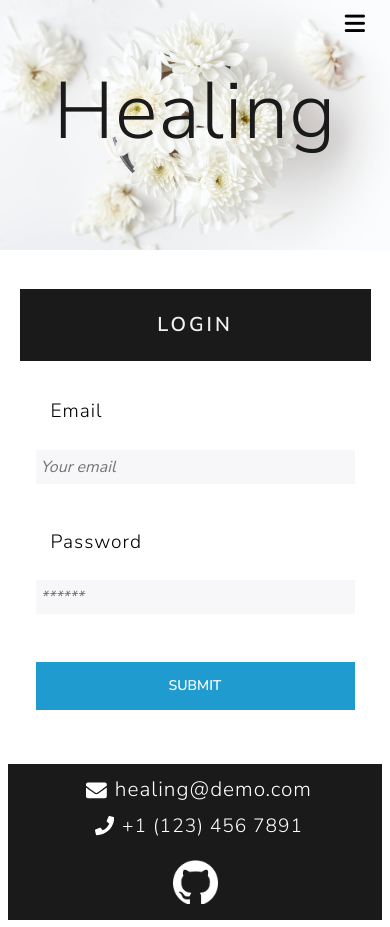
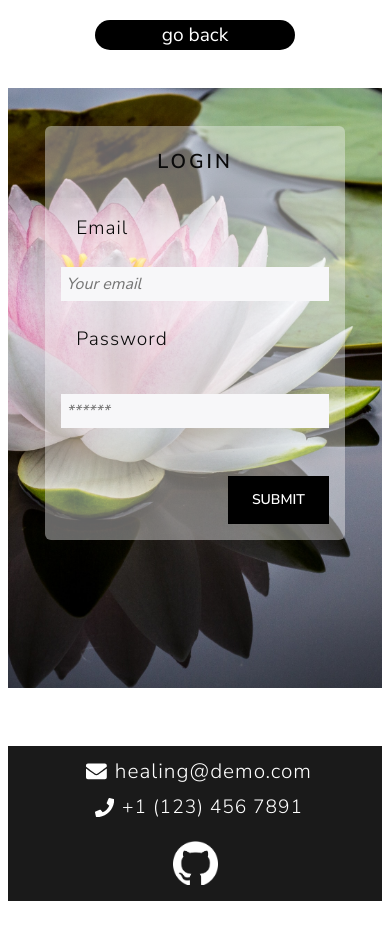
Before and after one commit to Saidou25/Healing, a React (Create React App) app in the folder client/: page /Login in a window 390 px wide. Built offline with nearby package versions, Linux system fonts and the light colour scheme.

Commit message:
Worked on login page. It now is consistant with signup

```diff
--- a/client/src/pages/Login/index.css
+++ b/client/src/pages/Login/index.css
@@ -1,10 +1,50 @@
-.login {
+.go-back {
+    margin-top: 5%;
+  }
+  .btn-go-back {
+    font-size: 1.2rem;
+    text-decoration: none;
+    background-color: black;
+    width: 200px;
+    border-radius: 25px;
+    border: 0;
+  }
+  .btn-go-back:hover {
+    background-color: rgb(211, 165, 209);
+  }
+  .bg-image {
+    background-image: url("../../assets/images/nenuphar.jpeg");
+    /* min-height: 90%; */
+    min-height: 600px;
+    /* background-position: center; */
+    background-repeat: no-repeat;
+    background-size: cover;
+    position: relative;
+    margin-top: 4%;
+    margin-left: 6%;
+    margin-right: 6%;
+    margin-bottom: 7%;
+  }
+  /* .login {
     width: 40%;
     margin-top: 5%;
     margin-bottom: 5%;
     margin-right: auto;
     margin-left: auto;
-}
+} */
+.container-login {
+    position: absolute;
+    right: 0;
+    width: 450px;
+  }
+  .login {
+    margin-top: 10%;
+    /* margin-bottom: 15%; */
+    margin-right: 12%;
+    --bs-card-border-width: 0;
+    background-color: rgba(252, 252, 252, 0.4);
+  }
+
 .header-login {
     text-align: center;
 }
@@ -19,28 +59,62 @@
     font-style: oblique;
 }
 
-.text-label {
+/* .text-label {
     width: 100%;
     margin-right: auto;
     margin-left: auto;
     margin: 15px;
-}
+} */
+.btn-position {
+    display: flex;
+    justify-content: flex-end;
+  }
+  .btn-login {
+    background-color: black;
+  }
+  .btn-login:hover {
+    background-color: rgb(211, 165, 209);
+  }
 
 @media screen and (max-width: 800px) {
-    .login {
+    .container-login {
         width: 90%;
+        padding-top: 1px;
         margin-top: 10%;
         margin-right: auto;
         margin-left: auto;
         box-shadow: none;
-    }
+        margin-bottom: 10%;
+      }
+      .login {
+        width: 80%;
+        margin-right: auto;
+        margin-left: auto;
+        --bs-card-border-width: 0;
+        background-color: rgba(252, 252, 252, 0.4);
+      }
+      .container-login {
+        position: relative;
+        /* width: 450px; */
+      }
+
+      .bg-image {
+        background-image: url("../../assets/images/nenuphar.jpeg");
+        /* min-height: 90%; */
+        min-height: 600px;
+        background-position: center;
+        margin-bottom: 10%;
+      }
 }
 @media screen and (max-width: 414px) {
-    .login {
-        width: 90%;
+    .container-login {
+        width: 100%;
         margin-top: 10%;
-        margin-right: auto;
-        margin-left: auto;
         box-shadow: none;
-    }
+        margin-bottom: 12%;
+      }
+      .bg-image {
+        margin-left: 2%;
+        margin-right: 2%;
+      }
 }
--- a/client/src/pages/Login/index.jsx
+++ b/client/src/pages/Login/index.jsx
@@ -1,16 +1,16 @@
 import React, { useState } from "react";
-import { useNavigate, Link } from 'react-router-dom';
+import { useNavigate, Link } from "react-router-dom";
 import { useMutation } from "@apollo/client";
 import { LOGIN_USER } from "../../utils/mutations";
-import Spinner from '../../components/Spinner';
-import Auth from '../../utils/auth';
-import Navbar from "../../components/Navbar";
-import Footer from '../../components/Footer';
-import './index.css';
+import Spinner from "../../components/Spinner";
+import Auth from "../../utils/auth";
+import pic from "../../assets/images/practitioner.jpeg";
+import Footer from "../../components/Footer";
+import "./index.css";
 
 const Login = () => {
   const navigate = useNavigate();
-    const [formState, setFormState] = useState({ email: '', password: '' });
+  const [formState, setFormState] = useState({ email: "", password: "" });
   const [login, { error, data, loading }] = useMutation(LOGIN_USER);
 
   // update state based on form input changes
@@ -33,36 +33,42 @@ const Login = () => {
 
       Auth.login(data.login.token);
 
-            navigate('/Dashboard', { state: { formState } });
-
+      navigate("/Dashboard", { state: { formState } });
     } catch (e) {
       console.error(e);
     }
     // clear form values
     setFormState({
-            email: '',
-            password: '',
+      email: "",
+      password: "",
     });
   };
-    if (loading) return <Spinner />
+  if (loading) return <Spinner />;
   return (
     <>
-            <Navbar />
-            <main className='container-login'>
+      <div className="go-back d-flex justify-content-center">
+        <Link to="/">
+          <button type="btn" className="btn-go-back text-white">
+            go back
+          </button>
+        </Link>
+      </div>
+      <div className="bg-image" src={pic} alt="care">
+        <main className="container-login g-0">
           <div className="card login">
-                    <h4 className="card-header header-login bg-primary rounded-0 text-light p-4">
-                        Login</h4>
+            <h4 className="card-header header-login text-primary-emphasis p-4">
+              Login
+            </h4>
             <div className="card-body p-3">
-                        {data ?
+              {data ? (
                 <p>
-                                Success! You may now head{' '}
+                  Success! You may now head{" "}
                   <Link to="/Dashboard">to your Dashboard.</Link>
                 </p>
-                            : (
+              ) : (
                 <form onSubmit={handleFormSubmit}>
-                                    <label className='form-label1 mb-4'>
-                                        Email
-                                    </label><br />
+                  <label className="form-label1 text-primary-emphasis mb-4 mt-0">Email</label>
+                  <br />
                   <input
                     className="form-input mb-4"
                     placeholder="Your email"
@@ -70,10 +76,10 @@ const Login = () => {
                     type="email"
                     value={formState.email}
                     onChange={handleChange}
-                                    /> <br />
-                                    <label className='form-label1'>
-                                        Password
-                                    </label><br />
+                  />{" "}
+                  <br />
+                  <label className="form-label1 text-primary-emphasis mb-4 mt-0">Password</label>
+                  <br />
                   <input
                     className="form-input mt-3"
                     placeholder="******"
@@ -81,27 +87,32 @@ const Login = () => {
                     type="password"
                     value={formState.password}
                     onChange={handleChange}
-                                    /> <br />
+                  />{" "}
+                  <br />
                   <div>
                     {error && (
                       <div className="bg-danger log-error text-white mt-5">
-                                                <p className='error-message m-2 pt-3 pb-3'>
+                        <p className="error-message m-2 pt-3 pb-3">
                           {error.message}
                         </p>
                       </div>
                     )}
                   </div>
+                  <div className="btn-position">
                   <button
-                                        className="btn btn-block rounded-0 mt-5 btn-info"
-                                        style={{ cursor: 'pointer' }}
-                                        type="submit">
+                    className="btn btn-primary btn-login rounded-0 mt-5"
+                    style={{ cursor: "pointer" }}
+                    type="submit"
+                  >
                     Submit
                   </button>
+                  </div>
                 </form>
               )}
             </div>
           </div>
         </main>
+      </div>
       <Footer />
     </>
   );
--- a/client/src/pages/Signup/index.css
+++ b/client/src/pages/Signup/index.css
@@ -77,9 +77,7 @@
     position: relative;
     /* width: 450px; */
   }
-  .signup-header {
-    text-align: center;
-  }
+
   .bg-image {
     background-image: url("../../assets/images/nenuphar.jpeg");
     /* min-height: 90%; */
```
Lines whose indentation alone changed are shown as unchanged.
